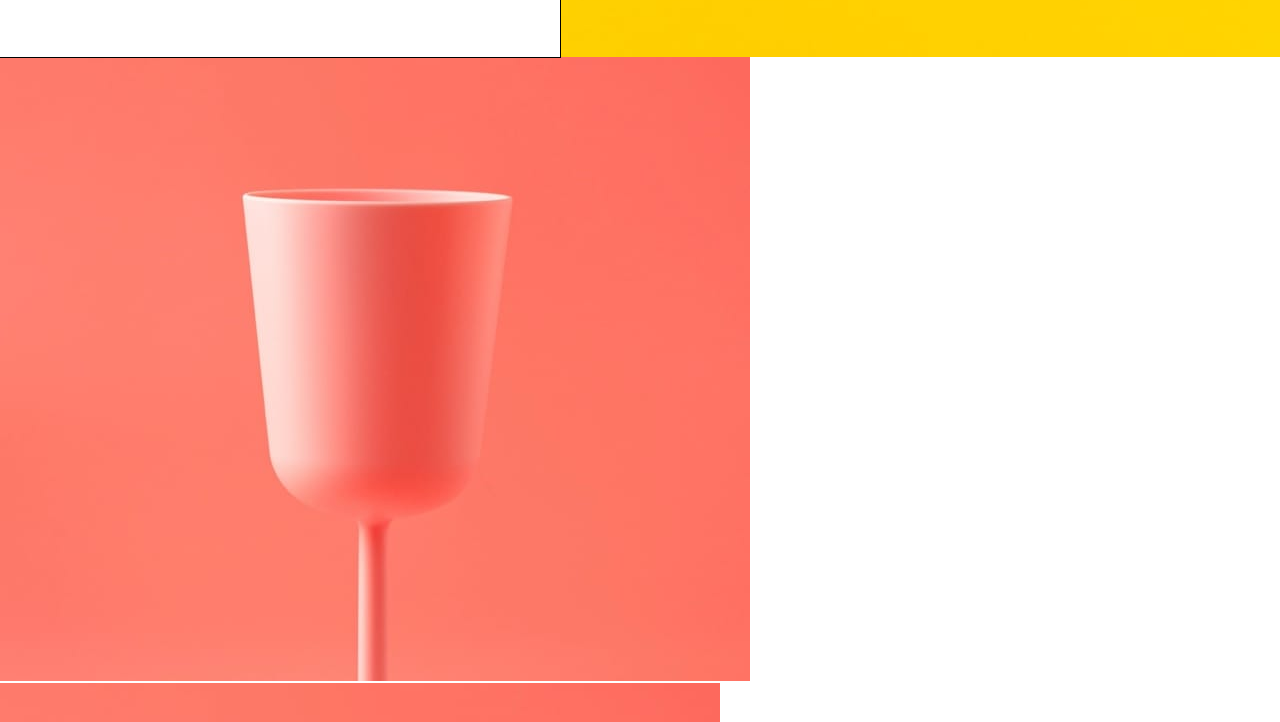
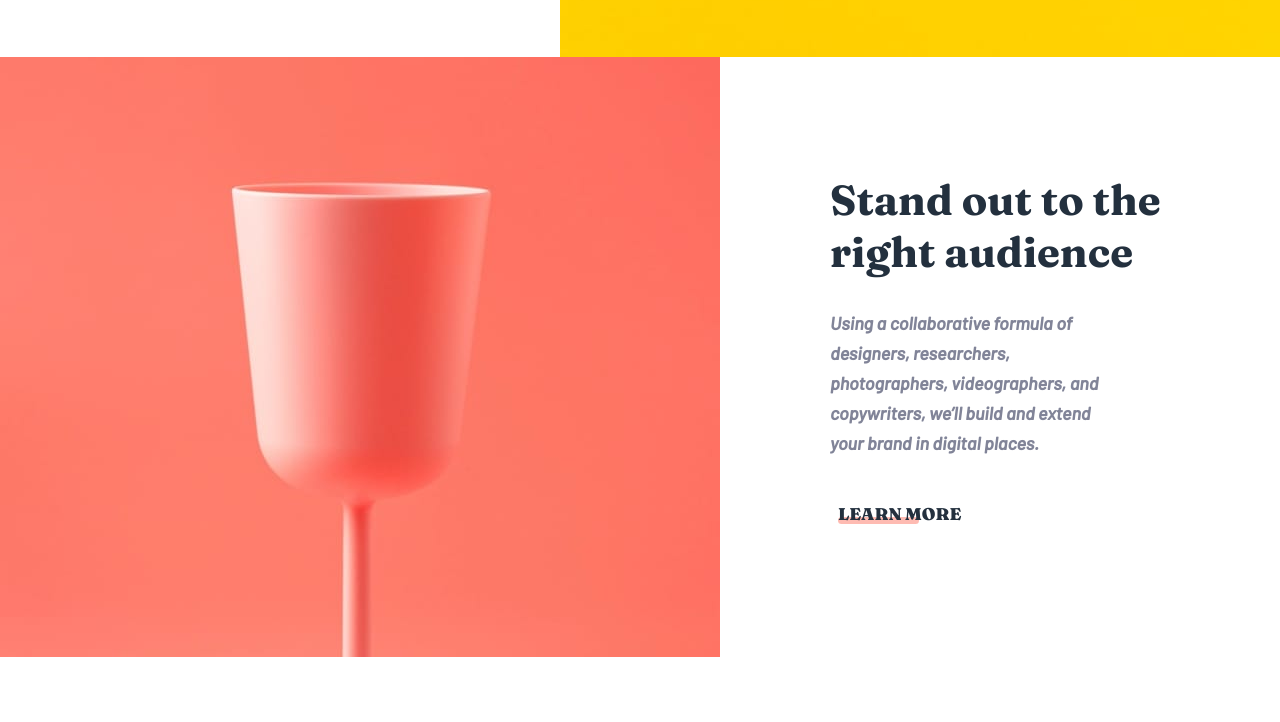
Before and after one commit to EliabLM/sunnyside-agency-landing-page-main, a website: page index.html in a window 1280 px wide. Shown: the part 1258-1980 px from the top of the page. After the commit the page ends 1915 px from the top, so only its background shows below. Drawn offline with Linux system fonts and the light colour scheme.

Commit message:
agregar segunda seccion estilos mobile y desktop

```diff
--- a/styles/desktop.css
+++ b/styles/desktop.css
@@ -116,7 +116,7 @@
 	}
 
 	.primera-texto {
-		outline: 1px solid;
+		/* outline: 1px solid; */
 		padding: 6rem 10rem;
 	}
 
@@ -150,4 +150,64 @@
 	.primera-texto h3 {
 		margin-top: 0px;
 	}
+
+	/* ========== Seccion 2 ========== */
+	.segunda-img-desktop {
+		display: block;
+	}
+
+	.segunda-img-mobile {
+		display: none;
+	}
+
+	.segunda {
+		display: flex;
+	}
+
+	.segunda-texto {
+		/* outline: 1px solid; */
+		padding: 6rem 10rem;
+	}
+
+	.segunda-texto h2 {
+		/* outline: 1px solid; */
+		font-size: 4.2rem;
+		text-align: left;
+		padding: 2rem 1rem 2rem 1rem;
+	}
+
+	.segunda-texto p {
+		/* outline: 1px solid; */
+		margin-top: 0rem;
+		padding: 1rem 7rem 2.5rem 1rem;
+		text-align: left;
+	}
+
+	.segunda-btn {
+		align-self: flex-start;
+		width: 50%;
+		display: flex;
+		flex-direction: column;
+		align-items: center;
+		justify-content: center;
+		cursor: pointer;
+		padding: 2rem 1.8rem 3rem 1.8rem;
+	}
+
+	.segunda-texto a {
+		/* outline: 1px solid; */
+		align-self: flex-start;
+		margin-top: 0rem;
+		font-size: 1.7rem;
+		font-family: var(--ff-secondary);
+		font-weight: 900;
+		text-transform: uppercase;
+		text-decoration: none;
+		color: var(--Very-dark-desaturated-blue);
+	}
+
+	.segunda-line-decoration {
+		align-self: flex-start;
+		width: 56%;
+	}
 }
--- a/styles/main.css
+++ b/styles/main.css
@@ -285,6 +285,70 @@
 }
 
 /* ========== Seccion 2 ========== */
+.segunda-img-desktop {
+	display: none;
+}
+
+.segunda-img-mobile {
+	width: 100%;
+}
+
+.segunda-texto {
+	/* outline: 1px solid; */
+	display: flex;
+	flex-direction: column;
+	justify-content: center;
+	align-items: center;
+	width: 100%;
+	padding: 6rem 3rem;
+}
+
+.segunda-texto h2 {
+	font-family: var(--ff-secondary);
+	font-size: 3.3rem;
+	text-align: center;
+	color: var(--Very-dark-desaturated-blue);
+}
+
+.segunda-texto p {
+	margin-top: 2.2rem;
+	font-size: 18px;
+	font-weight: 600;
+	text-align: center;
+	line-height: 3rem;
+	color: var(--Dark-grayish-blue);
+}
+
+.segunda-btn {
+	/* outline: 1px solid; */
+	width: 50%;
+	display: flex;
+	flex-direction: column;
+	align-items: center;
+	justify-content: center;
+	cursor: pointer;
+	padding: 10px;
+}
+
+.segunda-texto a {
+	margin-top: 2.4rem;
+	font-size: 1.7rem;
+	font-family: var(--ff-secondary);
+	font-weight: 900;
+	text-transform: uppercase;
+	text-decoration: none;
+	color: var(--Very-dark-desaturated-blue);
+}
+
+.segunda-line-decoration {
+	width: 90%;
+	height: 7px;
+	transform: translateY(-7px);
+	z-index: -1;
+	border-radius: 5px;
+	background-color: hsla(7, 99%, 70%, 0.5);
+	transition: var(--transition);
+}
 
 /* ============================ */
 /* ========== Footer ========== */
```
